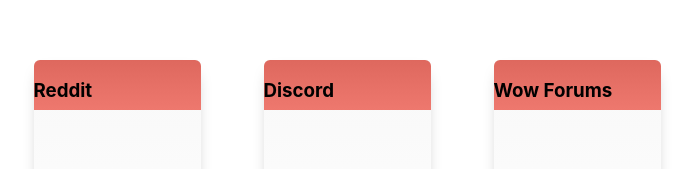
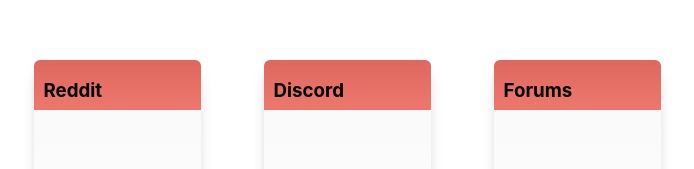
Before and after one commit to Dman757/smolderweb.site, a React (Create React App) app: page / in a window 1280 px wide. Shown: the part 215-384 px from the top of the page, without its empty margins (293-987 px from the left). Built offline with nearby package versions, Linux system fonts and the light colour scheme.

Commit message:
tweaked card header

```diff
--- a/src/Card.css
+++ b/src/Card.css
@@ -15,7 +15,7 @@
   text-align: center;
 }
 .card h3 {
-    /* margin: 2px; */
+    padding-left: 10px;
 }
 
 .card .additional {
--- a/src/MainPage.js
+++ b/src/MainPage.js
@@ -36,7 +36,7 @@
         <Card title="Discord" />
       </div>
       <div className="WowForums">
-        <Card title="Wow Forums" />
+        <Card title="Forums" />
       </div>
     </div>
   );
```
